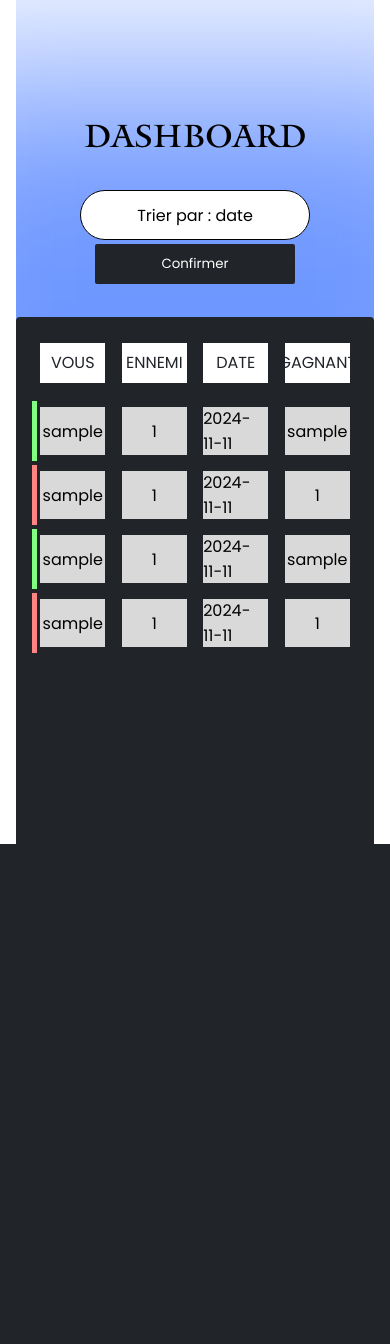
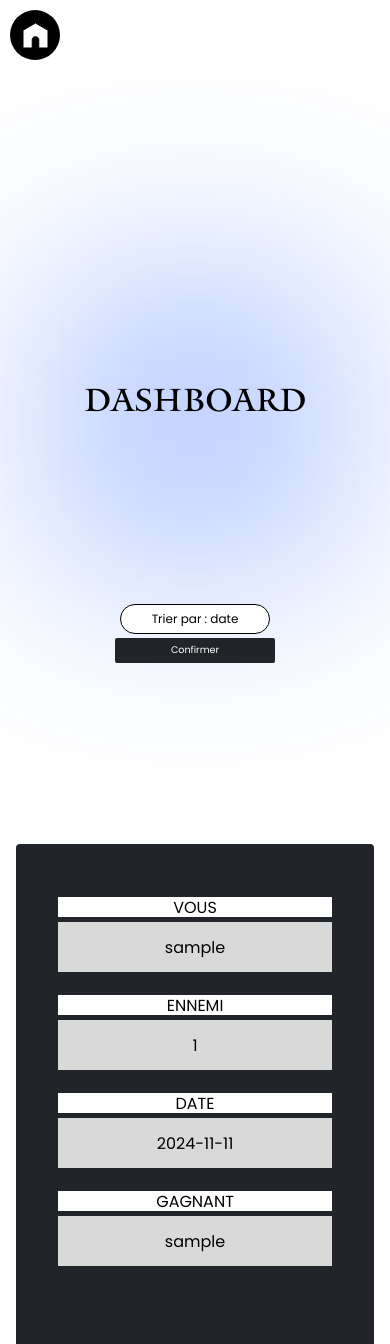
Before and after one commit to laurentiu667/Magix-web3, a PHP site: page /dashboard.php in a window 390 px wide. Before the commit the page ends 844 px from the top, so only its background shows below. Run offline with PHP 8.4, Linux system fonts and the light colour scheme; the visitor is signed in with stand-in values (Sample User, id 1); data that the repository does not hold is empty; some libraries are stand-ins or nearby versions.

Commit message:
responsive fait, mais bug height des stats

```diff
--- a/dashboard.php
+++ b/dashboard.php
@@ -11,9 +11,15 @@
 <script type="module" defer src="script/dashboard.js"></script>
 <link rel="stylesheet" href="style\css\dashboard.css">
 
+    <div class="blob_shadow_blur"></div>
+    <div class="return-home">
+        <svg width="27" height="27" viewBox="0 0 27 27" fill="none" xmlns="http://www.w3.org/2000/svg">
+            <path d="M10.2213 26H1V8.22656L13.5 1L26 8.22656V26H16.7787V17.6016C16.7787 16.625 16.123 14.6719 13.5 14.6719C10.877 14.6719 10.2213 16.625 10.2213 17.6016V26Z" fill="white" stroke="black"/>
+        </svg>
 
+    </div>
     <div class="container-dash">
-    <div class="blob_shadow_blur"></div>
+
         <div class="container-dashboard-choice">
             <div class="dashboard-name">DASHBOARD</div>
             <div class="container-choice-bottom">
@@ -50,7 +56,11 @@
 
             </div>
         </div>
+
+
     </div>
+
+
 
 <?php
     require_once("partial/layout/footer.php");
--- a/menu.php
+++ b/menu.php
@@ -13,7 +13,7 @@
     <audio id="menuaudio" autoplay src="Audio/hover-effect.mp3"></audio>
 
 
-    <div class="rideau"></div>
+
     <div class="container-theme">
         <div class="theme1" id="bg3"></div>
         <div class="theme2" id="bg4"></div>
--- a/partial/layout/footer.php
+++ b/partial/layout/footer.php
@@ -1,5 +1,3 @@
-    <footer class="footer">
 
-    </footer>
 </body>
 </html>
--- a/script/dashboard.js
+++ b/script/dashboard.js
@@ -1,6 +1,9 @@
 let container_dash = document.querySelector(".main-table");
+let return_home = document.querySelector(".return-home");
 window.addEventListener("load", () => {
    stateDashboard();
+
+   return_home.addEventListener("click", retournerMenu);
 });
 
 const stateDashboard = () => {
@@ -23,6 +26,18 @@ const stateDashboard = () => {
         }
         else{
             parties.forEach(element => {
+                createDivForDesktop(element);
+
+
+            });
+        }
+
+        console.log();
+
+    });
+}
+
+function createDivForDesktop(element){
     let div_stats = document.createElement("div");
     div_stats.className = "item-stats";
 
@@ -46,7 +61,6 @@ const stateDashboard = () => {
     gagnant.className = "gagnant-items";
     let textgagnant = document.createElement("div");
 
-
     div_stats.appendChild(joueur);
     div_stats.appendChild(ennemi);
     div_stats.appendChild(date);
@@ -63,20 +77,22 @@ const stateDashboard = () => {
     textdate.innerHTML = element.date_partie;
     textgagnant.innerHTML = element.gagnant;
 
+
     if (element.gagnant === element.joueur__nom) {
         div_stats.classList.add("gagnant");
         div_stats.classList.remove("perdant");
+
+
     } else {
         div_stats.classList.add("perdant");
         div_stats.classList.remove("gagnant");
+
     }
 
     container_dash.appendChild(div_stats);
-
-            });
 }
 
-        console.log();
 
-    });
-}
+function retournerMenu() {
+    window.location.href = "menu.php";
+};
--- a/script/game.js
+++ b/script/game.js
@@ -22,7 +22,6 @@ let username_player = document.querySelector(".name-player");
 let container_game = document.querySelector(".container-game");
 import { gameUpdate } from "./gameUpdate.js";
 
-import { animationMessageErreur } from "./cards.js";
 let animationUnefois = false;
 
 
--- a/script/gameUpdate.js
+++ b/script/gameUpdate.js
@@ -30,9 +30,6 @@ import { Cards } from "./cards.js";
 
 
 let imagesMap = {}; // hashmap => uid => randomIMG
-
-
-
 
 export const gameUpdate = (data) => {
 
--- a/script/menu.js
+++ b/script/menu.js
@@ -1,13 +1,12 @@
 const iframe = document.querySelector("#iframe");
 
-const rideau = document.querySelector(".rideau");
+
 let themebutton = document.querySelector("#theme");
 let themecontainer = document.querySelector(".container-theme");
 let dashboard = document.querySelector("#dashboard");
 
 window.addEventListener("load", () => {
 
-    rideau.classList.toggle('active');
 
     commencerAudioMenu();
 
--- a/style/css/dashboard.css
+++ b/style/css/dashboard.css
@@ -21,12 +21,13 @@ body{
     display: flex;
     align-items: center;
     justify-content: center;
+    overflow-x: hidden;
 }
 .blob_shadow_blur{
-    width: 700px;
-    height: 700px;
+    width: clamp(200px, 80vw, 800px);
+    height: clamp(200px, 80vw, 800px);
     z-index: -1;
-    background-color: hsla(223, 100%, 50%, 0.568);
+    background-color: hsla(223, 100%, 50%, 0.274);
     position: absolute;
     top: 50%;
     left: 50%;
@@ -34,18 +35,17 @@ body{
     filter: blur(100px);
 }
 .container-dash{
-    overflow: hidden;
+
     position: relative;
 
     width: min(1400px, 100% - 2rem);
     height: calc(100vh); /* Ajustement pour éviter le débordement */
 
 
-    display: grid;
-    grid-template-rows: 3fr 5fr;
+
 }
 .container-dashboard-choice{
-
+    height: 100%;
     display: grid;
     grid-template-rows: 1fr 1fr;
 }
@@ -94,7 +94,7 @@ body{
     border-top-right-radius: 4px;
     border-top-left-radius: 4px;
     width: 100%;
-    height: 100%;
+    height: 700px;
 
     overflow-y:hidden;
     display: flex;
@@ -111,6 +111,7 @@ body{
     flex-direction: column;
     align-items: center;
     justify-content: center;
+    overflow-y: auto;
 }
 .header-table{
     width: calc(100% - 2rem);
@@ -147,13 +148,13 @@ body{
     display: flex;
     flex-direction: column;
     gap: 0.25em;
-    overflow-y: auto;
+
 
 }
 
 .item-stats{
 
-    height: 60px;
+    min-height: 60px;
     width: 100%;
     display: flex;
     align-items: center;
@@ -162,10 +163,6 @@ body{
 
 }
 
-
-.item-stats:hover{
-    cursor: pointer;
-}
 .item-stats::before {
     content: '';
     width: 5px;
@@ -200,4 +197,161 @@ body{
     display: flex;
     align-items: center;
     justify-content: center;
+    cursor: pointer;
 }
+
+.return-home{
+    position: absolute;
+    left: 10px;
+    top: 10px;
+    display: flex;
+    align-items: center;
+    justify-content: center;
+    width: 50px;
+    height: 50px;
+    background-color: black;
+    border-radius: 50%;
+}
+
+@media screen and (max-width: 460px){
+
+    .choice-container{
+        width: 150px;
+        height: 30px;
+        font-size: 0.75em;
+    }
+    #confirmer-choix-board{
+        width: 160px;
+        height: 25px;
+        font-size: 0.6em;
+    }
+
+    .header-table{
+        display: none;
+        height: 100%;
+        width: 100%;
+    }
+    .main-table{
+        height: 100%;
+        width: calc(100% - 1em);
+        display: flex;
+        flex-direction: row;
+
+
+        scroll-snap-type: x mandatory;
+        overflow-y: hidden;
+        overflow-x: scroll;
+    }
+    .dash-stats{
+        height: 500px;
+    }
+    .item-stats{
+        scroll-snap-align: center;
+        min-height: 100%;
+        min-width: 100%;
+        display: flex;
+        flex-direction: column;
+        gap: 3em;
+
+
+    }
+    .item-stats > div {
+        width: 80%;
+        height: 50px;
+        position: relative;
+    }
+    .item-stats > div > div {
+        width: 100%;
+        height: 100%;
+    }
+    .item-stats::before{
+
+        display: none;
+    }
+
+    .item-stats > :nth-child(1) > div::before {
+        content: 'VOUS';
+        position: absolute;
+        top: -25px;
+        left: 0;
+        width: 100%;
+        height: 20px;
+        background-color: white;
+        color: black;
+
+        display: flex;
+        align-items: center;
+
+        justify-content: center;
+    }
+
+    .item-stats > :nth-child(2) > div::before {
+        content: 'ENNEMI';
+        position: absolute;
+        top: -25px;
+        left: 0;
+        width: 100%;
+        height: 20px;
+        background-color: white;
+        color: black;
+
+        display: flex;
+        align-items: center;
+
+        justify-content: center;
+    }
+
+    .item-stats > :nth-child(3) > div::before {
+        content: 'DATE';
+        position: absolute;
+        top: -25px;
+        left: 0;
+        width: 100%;
+        height: 20px;
+        background-color: white;
+        color: black;
+
+        display: flex;
+        align-items: center;
+
+        justify-content: center;
+    }
+
+
+    .item-stats > :nth-child(4) > div::before {
+        content: 'GAGNANT';
+        position: absolute;
+        top: -25px;
+        left: 0;
+        width: 100%;
+        height: 20px;
+        background-color: white;
+        color: black;
+
+        display: flex;
+        align-items: center;
+
+        justify-content: center;
+    }
+    .item-stats > :nth-child(4) > div::after {
+        content: '';
+        position: absolute;
+        bottom: -10px;
+        left: 0;
+        width: 100%;
+        height: 5px;
+
+
+        display: flex;
+        align-items: center;
+
+        justify-content: center;
+    }
+
+
+
+
+
+
+
+}
--- a/style/css/global.css
+++ b/style/css/global.css
@@ -31,4 +31,5 @@ body{
   height: 100dvh;
   height: 100vh;
 
+
 }
```
Also changed, not shown: script/cards.js (+1 -41 lines), script/typeGame.js (+5 -16 lines), style/css/menu.css (+2 -25 lines), Images/home.svg (added). Lines whose indentation alone changed are shown as unchanged.
